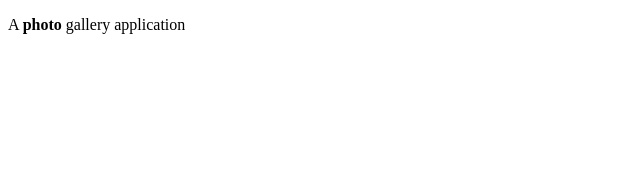
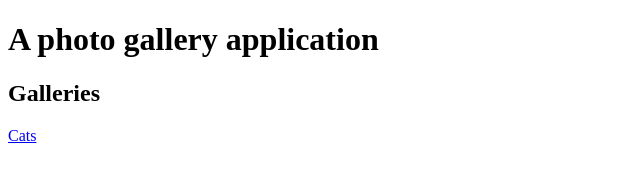
Before and after one commit to BostonREB/Metis-Prework, a plain HTML site: page index.html in a window 1280 px wide. Shown: the whole page, without its empty margins (0-640 px from the left). Drawn offline with Linux system fonts and the light colour scheme.

Commit message:
Link to cat gallery

```diff
--- a/index.html
+++ b/index.html
@@ -6,6 +6,10 @@
 		<title>My Gallery</title>
 	</head>
 	<body>
-		<p>A <b>photo</b> gallery application</p>
+		<h1>A photo gallery application</h1>
+		<div>
+		<h2>Galleries</h2>
+			<a href="Cats.html">Cats</a>
+		</div>
 	</body>
 	</html>
```
Also changed, not shown: Cats.html (added, +12 -0 lines).
